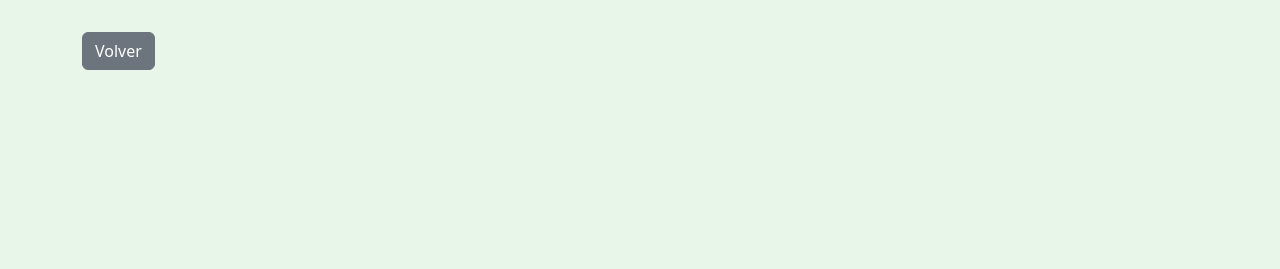
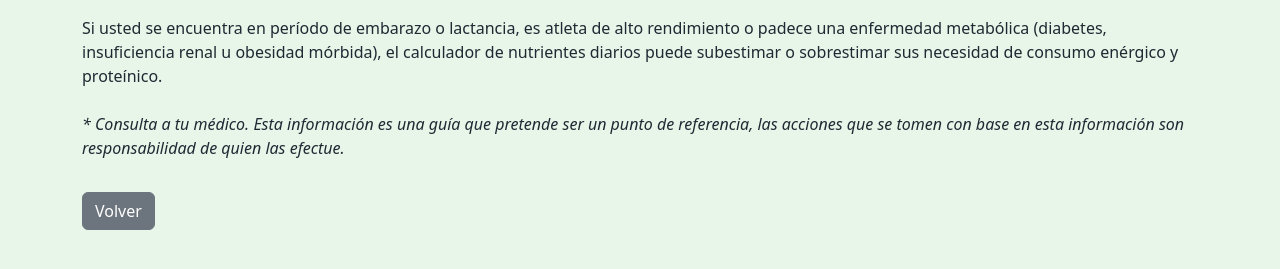
Before and after one commit to ArianaST/proyectoDieta, a Flask app: template app/templates/resultados.html in a window 1280 px wide. Shown: the part 467-736 px from the top of the page. Run offline with Flask 3, Linux system fonts and the light colour scheme; the template is opened without the code that fills it, so the values that code supplies are empty.

Commit message:
Update resultados.html

```diff
--- a/app/templates/resultados.html
+++ b/app/templates/resultados.html
@@ -82,5 +82,14 @@
   </tbody>
 </table>
 
+<p class="mt-2">
+      Si usted se encuentra en período de embarazo o lactancia, es atleta de alto rendimiento o padece una enfermedad metabólica
+      (diabetes, insuficiencia renal u obesidad mórbida), el calculador de nutrientes diarios puede subestimar o sobrestimar sus
+      necesidad de consumo enérgico y proteínico. <br>
+	  <br>
+      <em>* Consulta a tu médico. Esta información es una guía que pretende ser un punto de referencia, las acciones que se tomen
+      con base en esta información son responsabilidad de quien las efectue.</em>
+    </p>
+
 <a href="{{ url_for('index') }}" class="btn btn-secondary mt-3">Volver</a>
 {% endblock %}
```
